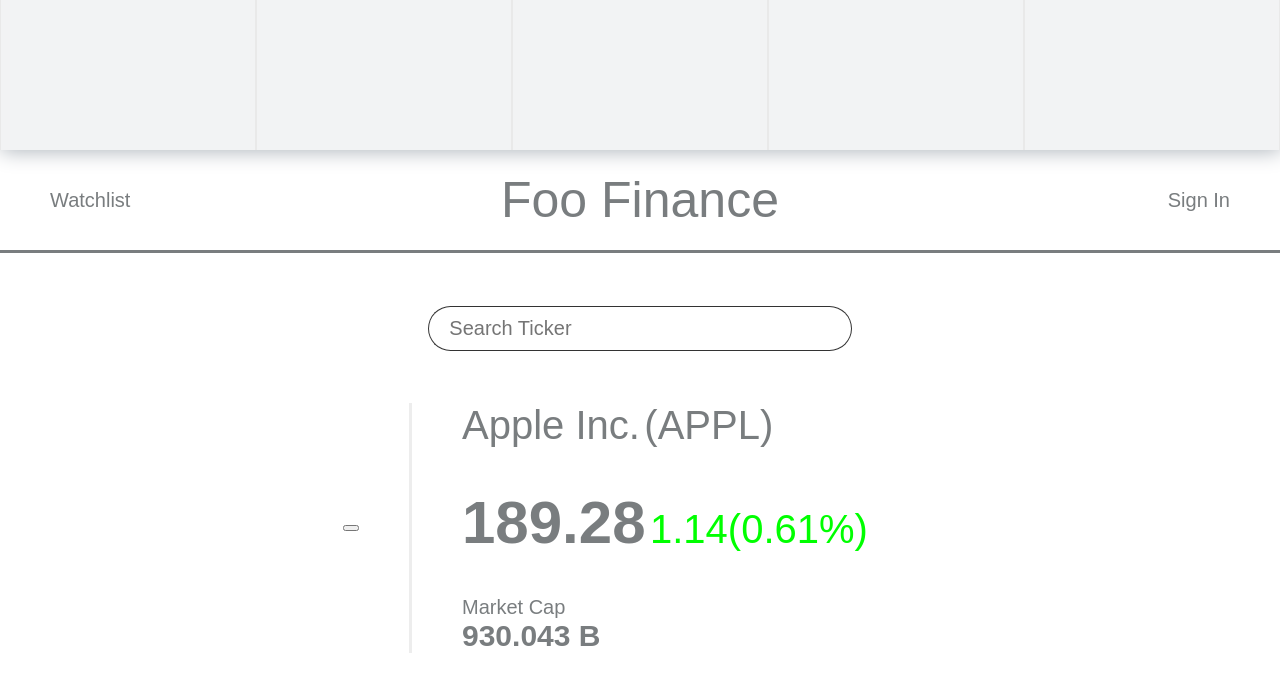
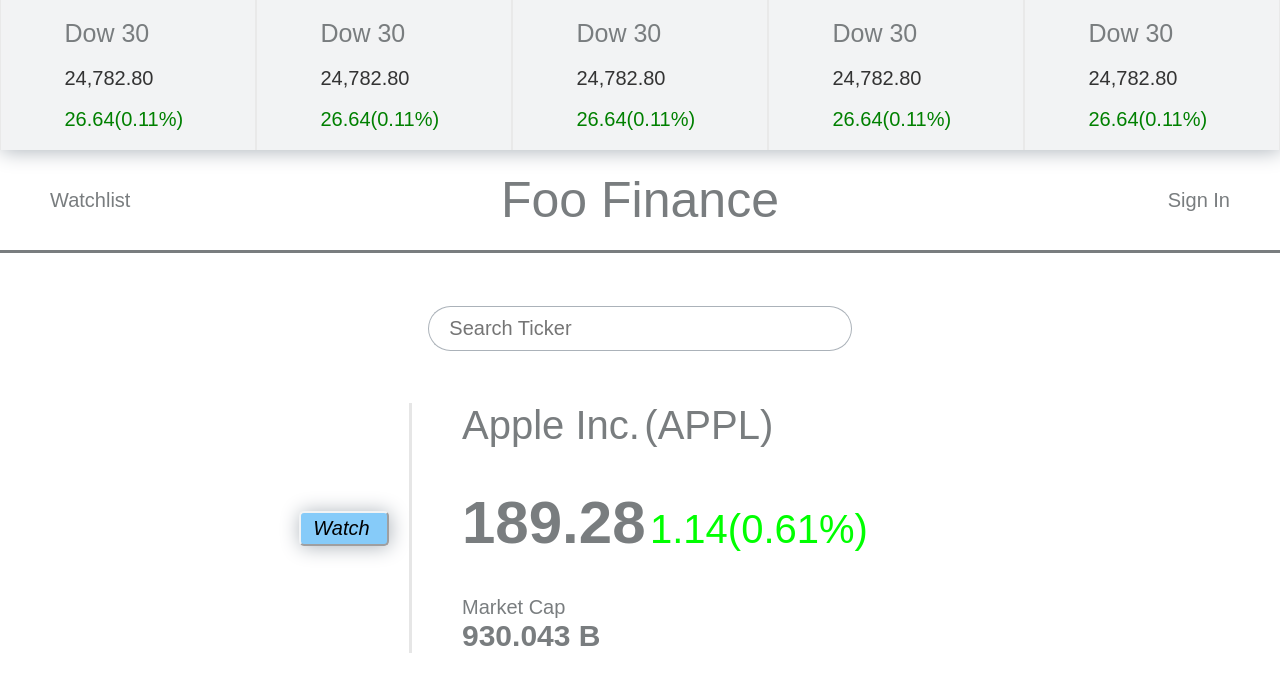
Before and after one commit to Amjad-H-Ali/Stock_Watchlist_React, a React (Create React App) app: page / in a window 1280 px wide. Shown: the top 692 px of the page. Built offline with nearby package versions, Linux system fonts and the light colour scheme; the HTML template or start-up script is replaced by a standard one.

Commit message:
Styled Sign in/Register Modal

```diff
--- a/src/App.css
+++ b/src/App.css
@@ -8,7 +8,7 @@
 
 }
 
-.indices-header div {
+.indices-header > div  {
   width:100%;
   height: 100%;
   border-width:0px 1px 0px 1px;
@@ -64,7 +64,7 @@
   height: 45px;
   border-width:1px 0px 1px 1px;
   border-style: solid;
-  border-color: #333;
+  border-color: #ABB2B9;
   border-radius: 30px 0px 0px 30px;
   padding: 0px 20px 0px 20px;
   font-size: 20px;
@@ -82,7 +82,7 @@
   height: 43px;
   border-width:1px 1px 1px 0px;
   border-style: solid;
-  border-color: #333;
+  border-color: #ABB2B9;
   border-radius: 0px 30px 30px 0px;
 }
 
@@ -95,7 +95,9 @@
   height: 250px;
   border-width: 0px 0px 0px 3px;
   border-style: solid;
-  border-color: rgba(230,230,230,.7);
+  border-color: rgba(230,230,230,1);
+
+
 
 }
 
@@ -143,5 +145,193 @@
 }
 
 .add-to-watchlist-btn {
-  margin-right: 50px;
+  margin-right: 20px;
+  background-color: #86CBF9  ;
+  border-radius: 5px;
+  height: 35px;
+  width:90px;
+  font-size: 20px;
+  border-color: #F2F3F4;
+  outline: none;
+  font-style: italic;
+  box-shadow: 1px 1px 20px #ABB2B9;
 }
+
+.add-to-watchlist-btn:hover{
+  outline: none;
+}
+.fa-angle-right {
+  margin-left: 5px;
+  font-weight: bold;
+}
+
+.index-container {
+  display: flex;
+  flex-direction: column;
+  justify-content:space-evenly;
+}
+.index-container > div {
+  width:50%;
+  margin:0 auto;
+}
+.index-title {
+  font-size:25px;
+  color:#797D7F;
+  font-style: bold;
+
+}
+.index-price {
+  font-size:20px;
+  color: #333;
+  font-style: bold;
+}
+
+.index-percentage {
+  font-size: 20px;
+  color: #008000;
+}
+
+
+
+/*Modal*/
+.modal {
+    display: block; /* Hidden by default */
+    position: fixed; /* Stay in place */
+    z-index: 1; /* Sit on top */
+    padding-top: 100px; /* Location of the box */
+    left: 0;
+    top: 0;
+    width: 100%; /* Full width */
+    height: 100%; /* Full height */
+    overflow: auto; /* Enable scroll if needed */
+    background-color: rgb(0,0,0); /* Fallback color */
+    background-color: rgba(0,0,0,0.4); /* Black w/ opacity */
+}
+
+/* Modal Content */
+.modal-content {
+    position: relative;
+    background-color: #fefefe;
+    margin: auto;
+    padding: 0;
+    border: 1px solid #888;
+    width: 30%;
+    height: 70%;
+    box-shadow: 0 4px 8px 0 rgba(0,0,0,0.2),0 6px 20px 0 rgba(0,0,0,0.19);
+    -webkit-animation-name: animatetop;
+    -webkit-animation-duration: 0.4s;
+    animation-name: animatetop;
+    animation-duration: 0.4s;
+    border-radius: 5px;
+}
+
+/* Add Animation */
+@-webkit-keyframes animatetop {
+    from {top:-300px; opacity:0}
+    to {top:0; opacity:1}
+}
+
+@keyframes animatetop {
+    from {top:-300px; opacity:0}
+    to {top:0; opacity:1}
+}
+
+/* The Close Button */
+.close {
+    color:#ABB2B9;
+    float: right;
+    font-size: 28px;
+    font-weight: bold;
+}
+
+.close:hover,
+.close:focus {
+    color: #000;
+    text-decoration: none;
+    cursor: pointer;
+}
+
+.modal-header {
+    padding: 2px 16px;
+}
+
+.modal-body {
+  height:450px;
+  padding: 2px 16px;
+}
+
+.modal-title {
+  color: #333;
+  font-size: 50px;
+  text-align: center;
+}
+.sign-form {
+  width:75%;
+  height: 100%;
+  margin:0 auto;
+  display: flex;
+  flex-direction: column;
+  justify-content: space-around;
+}
+
+
+.email-input, .password-input {
+  outline: none;
+  height:40px;
+  width:100%;
+  border-width: 0px 0px 3px 0px;
+  border-color: #333;
+  font-size: 25px;
+
+}
+.submit-btn {
+  float: right;
+  background-color: #86CBF9  ;
+  border-radius: 5px;
+  height: 35px;
+  width:90px;
+  font-size: 20px;
+  border-color: #F2F3F4;
+  outline: none;
+  font-style: italic;
+  box-shadow: 1px 1px 20px #ABB2B9;
+}
+
+.label {
+  color:#333;
+  font-size: 20px;
+  font-weight: bold;
+}
+
+.tabs {
+  color: #797D7F;
+  font-weight: bold;
+  font-size: 20px;
+  display: flex;
+  justify-content: flex-end;
+}
+.sign-tab, .register-tab {
+  display: flex;
+  flex-direction: column;
+  justify-content: center;
+  cursor: pointer;
+  height: 45px;
+}
+
+
+.sign-tab {
+  padding-right: 10px;
+  border-width: 0px 1.5px 0px 0px;
+  border-color: #797D7F;
+  border-style: solid;
+}
+.register-tab {
+  padding-left: 10px;
+  border-width: 0px 0px 0px 1.5px;
+  border-color: #797D7F;
+  border-style: solid;
+}
+
+.sign-tab:hover, .register-tab:hover {
+  background-color:#F2F3F4;
+}
--- a/src/App.js
+++ b/src/App.js
@@ -6,11 +6,31 @@
     return (
       <div className="App">
         <header className="indices-header">
-          <div></div>
-          <div></div>
-          <div></div>
-          <div></div>
-          <div></div>
+          <div className="index-container">
+            <div className="index-title">Dow 30</div>
+            <div className="index-price">24,782.80</div>
+            <div className="index-percentage">26.64(0.11%)</div>
+          </div>
+          <div className="index-container">
+            <div className="index-title">Dow 30</div>
+            <div className="index-price">24,782.80</div>
+            <div className="index-percentage">26.64(0.11%)</div>
+          </div>
+          <div className="index-container">
+            <div className="index-title">Dow 30</div>
+            <div className="index-price">24,782.80</div>
+            <div className="index-percentage">26.64(0.11%)</div>
+          </div>
+          <div className="index-container">
+            <div className="index-title">Dow 30</div>
+            <div className="index-price">24,782.80</div>
+            <div className="index-percentage">26.64(0.11%)</div>
+          </div>
+          <div className="index-container">
+            <div className="index-title">Dow 30</div>
+            <div className="index-price">24,782.80</div>
+            <div className="index-percentage">26.64(0.11%)</div>
+          </div>
         </header>
 
         <header className="app-header">
@@ -25,7 +45,7 @@
         </div>
 
         <div className="app-body">
-          <div className="watchlist-btn-container"><button className="add-to-watchlist-btn"></button></div>
+          <div className="watchlist-btn-container"><button className="add-to-watchlist-btn">Watch<i className="fa fa-angle-right"></i></button></div>
 
           <div className="stock-info">
             <div><span className="stock-title">Apple Inc.</span> <span className="stock-ticker">(APPL)</span></div>
@@ -36,9 +56,33 @@
           <div></div>
         </div>
 
+
+
+
+
+
+
       </div>
     );
   }
 }
 
 export default App;
+        <div id="myModal" class="modal">
+
+          <div class="modal-content">
+            <div class="modal-header">
+              <span class="close">&times;</span>
+              <h2 className="modal-title">Sign In</h2>
+            </div>
+
+            <div class="modal-body">
+              <form className="sign-form">
+                <div className="tabs"> <div className="sign-tab">Sign In</div> <div className="register-tab"> Register</div> </div>
+                <div className="email-input-div"><div className="label">Email</div><input className="email-input" type="text" placeholder="Enter Your Email"/></div>
+                <div className="password-input-div"><div className="label">Password</div><input className="password-input" type="text" placeholder="Enter Your Password"/></div>
+                <div className="submit-btn-input-div"><button className="submit-btn">Sign In</button></div>
+              </form>
+            </div>
+          </div>
+        </div>
```
